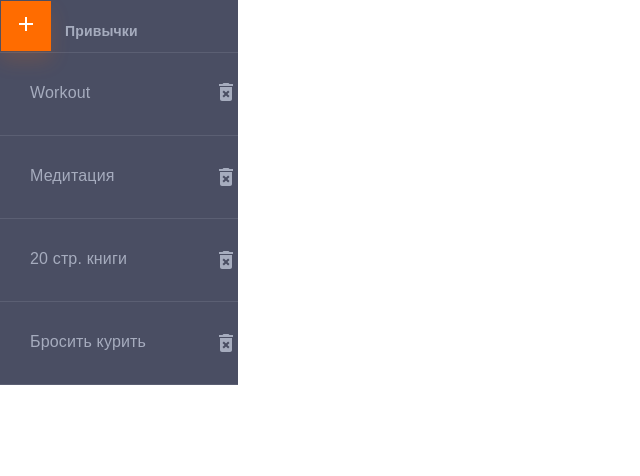
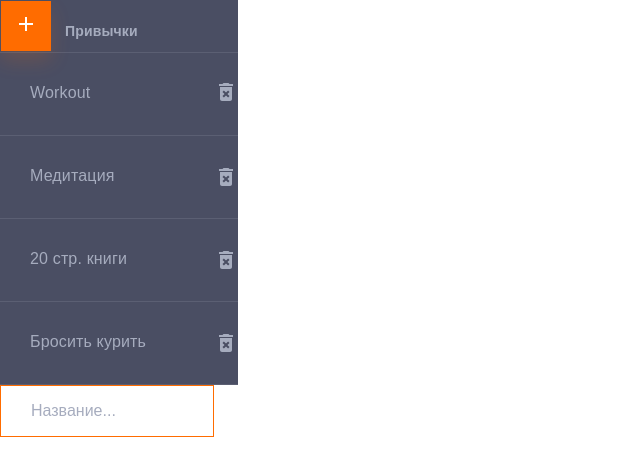
Before and after one commit to Serzh108/GoIT_Final_Project, a React (Create React App) app: page / in a window 1280 px wide. Both pictures are taken after a click on the button 26 px from the left and 26 px from the top of the page. Shown: the top 476 px of the page, without its empty margins (0-640 px from the left). Built offline with nearby package versions, Linux system fonts and the light colour scheme.

Commit message:
addHabit button make appear of input with new Habit

```diff
--- /dev/null
+++ b/src/components/FormInputAddHabit/FormInputAddHabit.js
@@ -0,0 +1,12 @@
+import React from 'react';
+import css from './formInputAddHabit.module.css';
+
+const FormInputAddHabit = () => {
+  return (
+    <>
+      <input placeholder="Название..." type="text" className={css.input} />
+    </>
+  );
+};
+
+export default FormInputAddHabit;
--- /dev/null
+++ b/src/components/FormInputAddHabit/formInputAddHabit.module.css
@@ -0,0 +1,11 @@
+.input {
+  height: 52px;
+  width: 214px;
+  border: 1px solid #ff6c00;
+  padding-left: 30px;
+  font-family: Montserrat, sans-serif;
+}
+
+.input::placeholder {
+  color: #a6acbe;
+}
--- a/src/components/SideBarHabits.js
+++ b/src/components/SideBarHabits.js
@@ -3,9 +3,11 @@ import css from './SideBarHabits.module.css';
 import AddIcon from '@material-ui/icons/Add';
 import DeleteForeverIcon from '@material-ui/icons/DeleteForever';
 import DeleteHabitModal from './DeleteHabitModal/DeleteHabitModal';
+import FormInputAddHabit from './FormInputAddHabit/FormInputAddHabit';
 
 const SideBarHabits = () => {
   const [isModalOpen, setisModalOpen] = useState(false);
+  const [newInput, setnewInput] = useState(false);
 
   useEffect(() => {
     const handleEsc = event => {
@@ -28,6 +30,10 @@ const SideBarHabits = () => {
     setisModalOpen(false);
   };
 
+  const addHabit = () => {
+    setnewInput(true);
+  };
+
   return (
     <>
       <table>
@@ -35,7 +41,7 @@ const SideBarHabits = () => {
         <tbody className={css.side}>
           <tr>
             <td className={css.habits}>
-              <button className={css.btn}>
+              <button onClick={addHabit} className={css.btn}>
                 <AddIcon style={{ color: 'white' }}></AddIcon>
               </button>
               Привычки
@@ -62,6 +68,7 @@ const SideBarHabits = () => {
           </tr>
         </tbody>
       </table>
+      {newInput && <FormInputAddHabit />}
     </>
   );
 };
```
Also changed, not shown: src/components/FormInputAddHabit.js (deleted).
